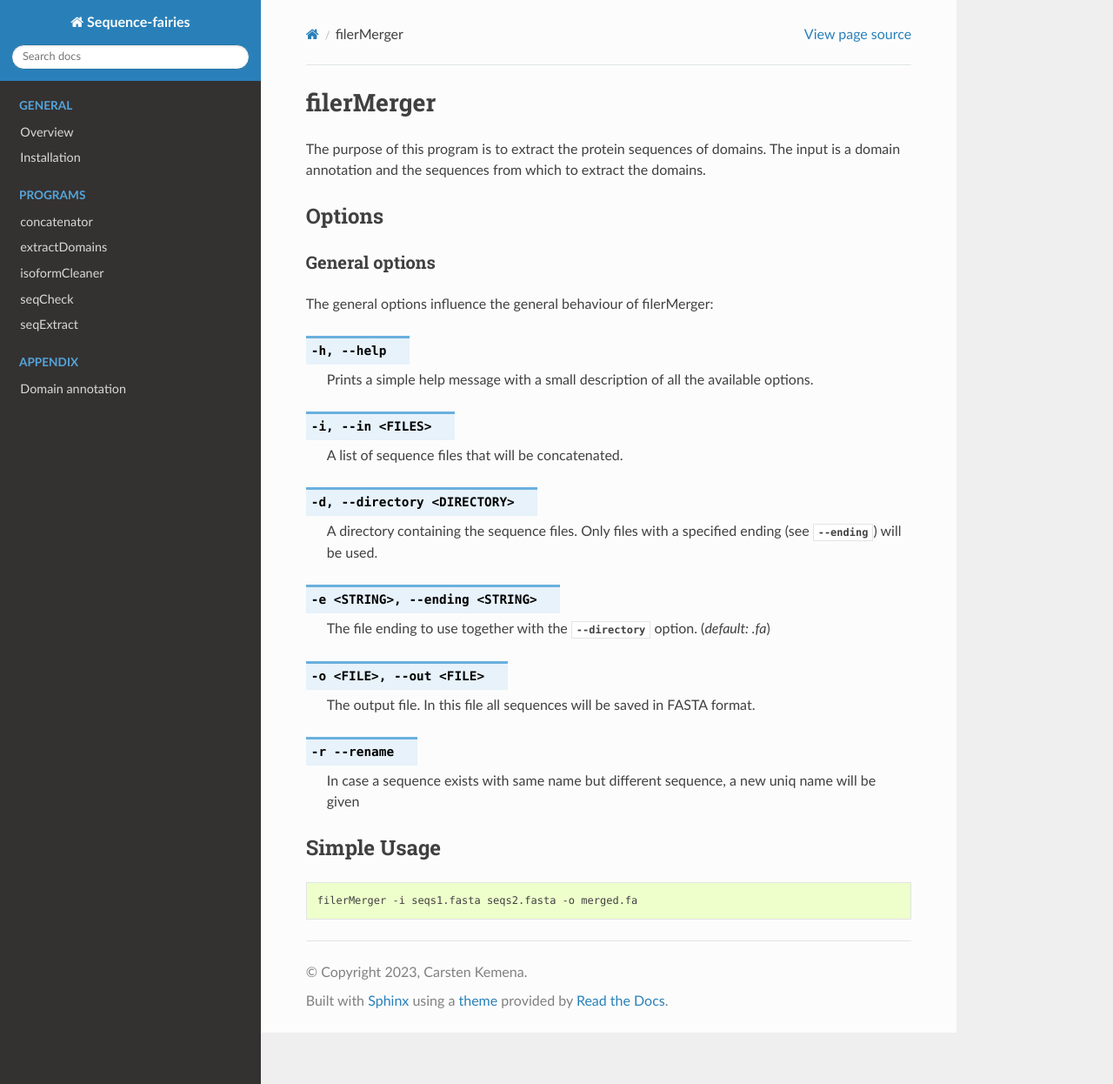
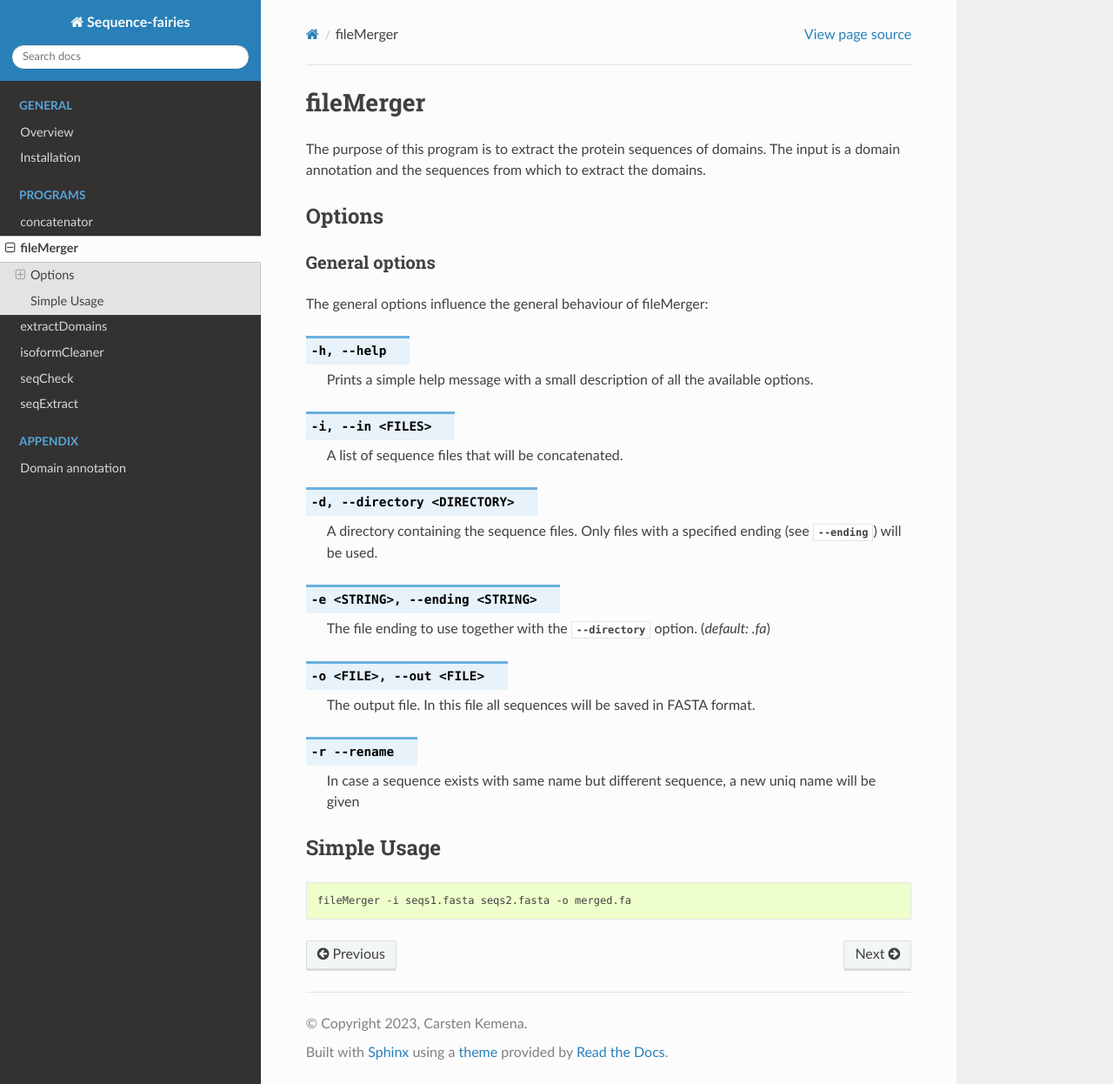
Before and after one commit to Carsten-Ke/sequence-fairies, a Sphinx documentation site: the page built from docs/source/content/fileMerger.rst, in a window 1280 px wide and 1246 px high. Shown: the whole window at 87% size. Built offline with Sphinx 7.4.7 and the Read the Docs theme 3.1.0, drawn with Linux system fonts in a browser that asks for light colours.

Commit message:
fixing doc

```diff
--- a/docs/source/content/fileMerger.rst
+++ b/docs/source/content/fileMerger.rst
@@ -1,7 +1,7 @@
-.. _filerMerger:
+.. _fileMerger:
 
 **************
-filerMerger
+fileMerger
 **************
 
 The purpose of this program is to extract the protein sequences of domains. The input is a domain annotation and the sequences from which to extract the domains.
@@ -15,9 +15,9 @@ Options
 General options
 ---------------
 
-The general options influence the general behaviour of filerMerger:
+The general options influence the general behaviour of fileMerger:
 
-.. program:: filerMerger
+.. program:: fileMerger
 
 .. option:: -h, --help
 
@@ -50,4 +50,4 @@ Simple Usage
 
 .. code-block:: bash
 
-    filerMerger -i seqs1.fasta seqs2.fasta -o merged.fa
+    fileMerger -i seqs1.fasta seqs2.fasta -o merged.fa
--- a/docs/source/index.rst
+++ b/docs/source/index.rst
@@ -19,6 +19,7 @@ Welcome to Sequence-Fairies's documentation!
 
 
    content/concatenator.rst
+   content/fileMerger.rst
    content/extractDomains.rst
    content/isoformCleaner.rst
    content/seqCheck.rst
```
